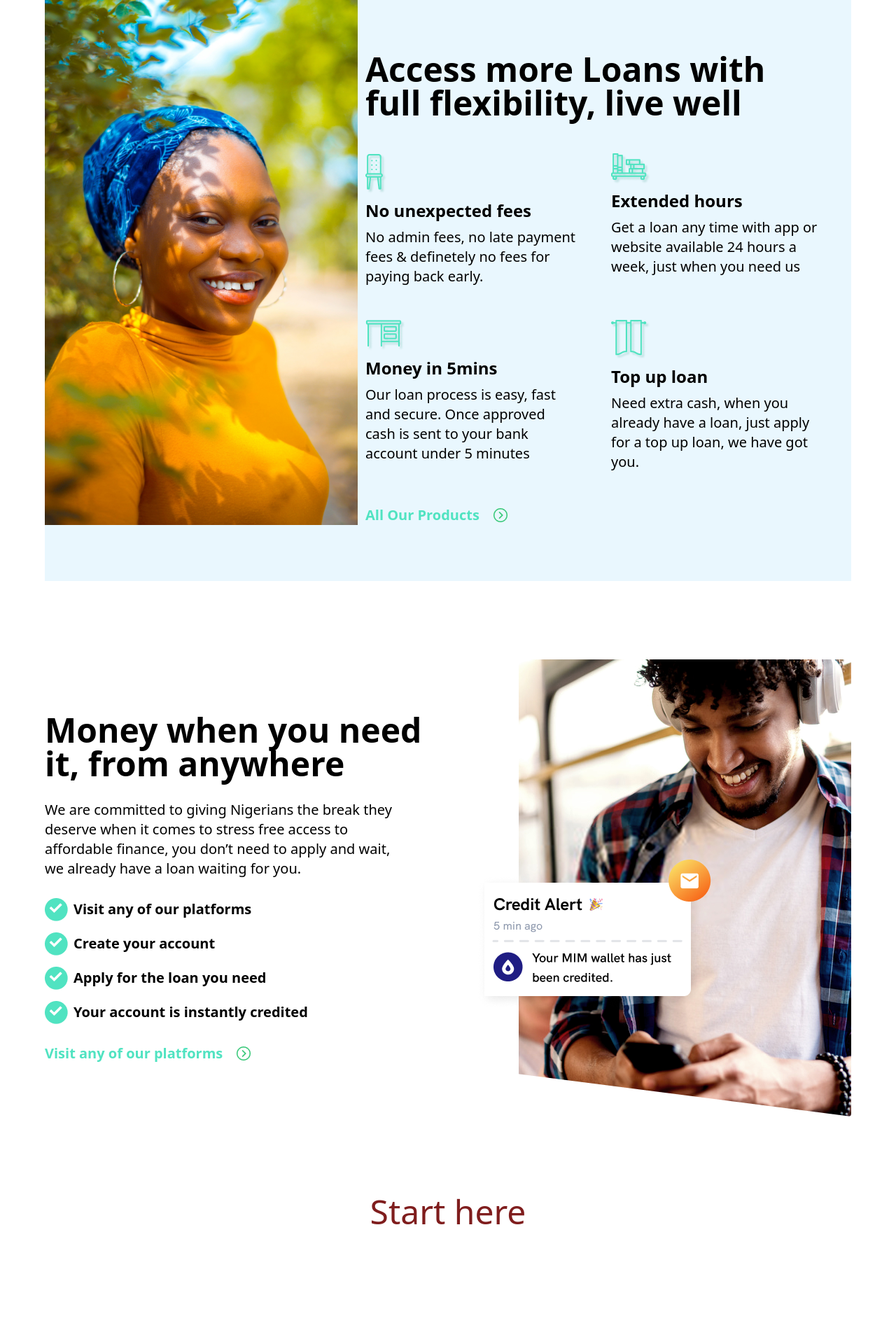
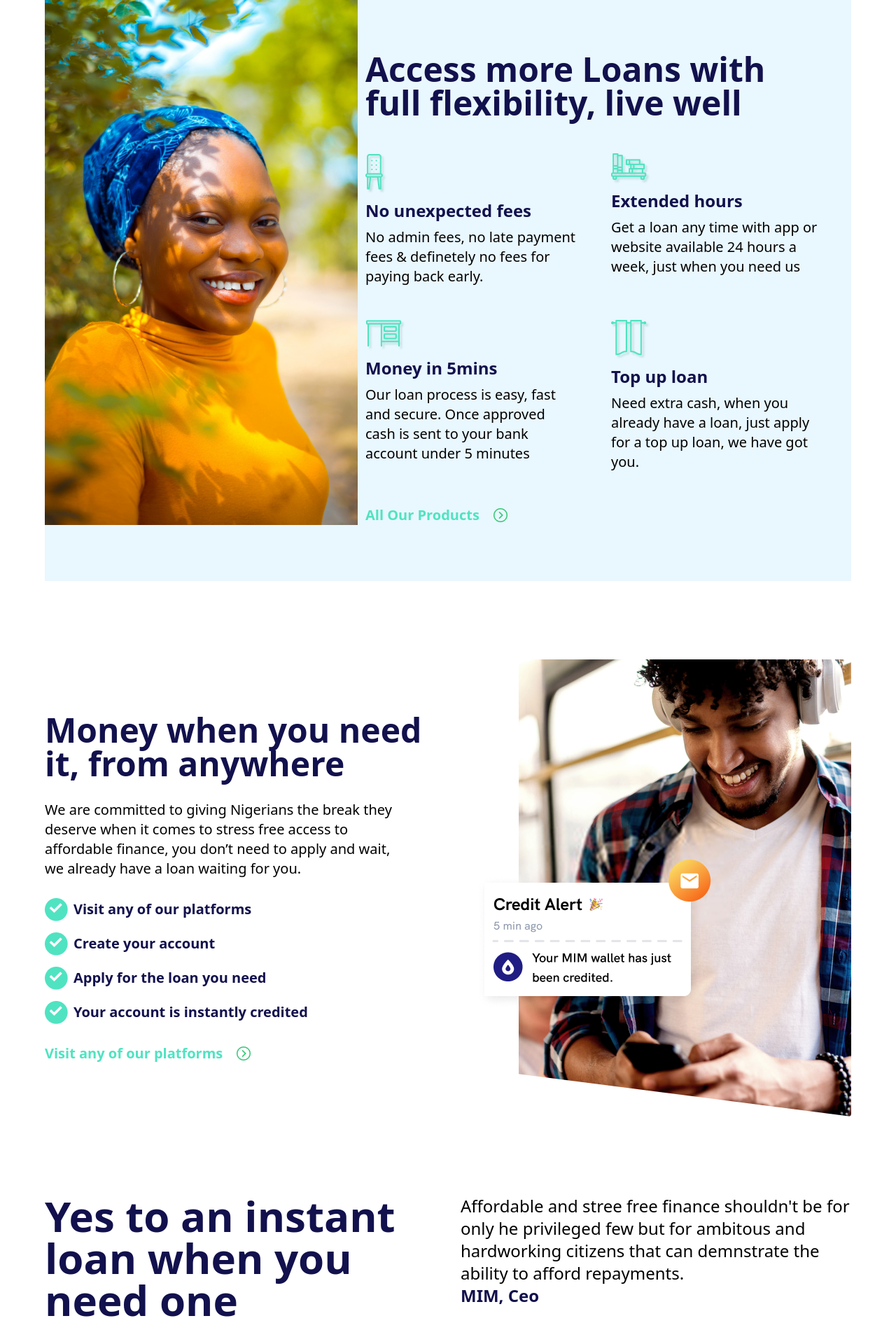
Before and after one commit to Kingsleyetukudo/money-in-minutes, a React (Create React App) app: page / in a window 1280 px wide. Shown: the part 850-2770 px from the top of the page at 70% size. Before the commit the page ends 2613 px from the top, so only its background shows below. Built offline with nearby package versions, Linux system fonts and the light colour scheme.

Commit message:
fourth hero done

```diff
--- a/src/App.js
+++ b/src/App.js
@@ -1,3 +1,5 @@
+import CeoMIM from "./components/CeoMIM";
+import FourthHero from "./components/FourthHero";
 import LandingHero from "./components/LandingHero";
 import LoanInfo from "./components/LoanInfo";
 import Navbar from "./components/Navbar";
@@ -11,6 +13,8 @@ function App() {
         <LandingHero />
         <LoanInfo />
         <ThirdHero />
+        <CeoMIM />
+        <FourthHero />
         <h1 className="text-red-900 text-center text-5xl">Start here</h1>
       </div>
     </div>
--- /dev/null
+++ b/src/components/CeoMIM.jsx
@@ -0,0 +1,21 @@
+const CeoMIM = () => {
+  return (
+    <div className="w-90 m-auto">
+      <div className="grid grid-cols-2 newSmallScreen:flex flex-col newSmallScreen:text-center gap-9">
+        <h1 className="text-6xl font-bold text-headingColor newSmallScreen:text-4xl">
+          Yes to an instant loan when you need one
+        </h1>
+        <p className="text-2xl font-normal">
+          Affordable and stree free finance shouldn't be for only he privileged
+          few but for ambitous and hardworking citizens that can demnstrate the
+          ability to afford repayments. <br />
+          <span className="text-2xl font-semibold text-headingColor">
+            MIM, Ceo
+          </span>
+        </p>
+      </div>
+    </div>
+  );
+};
+
+export default CeoMIM;
--- /dev/null
+++ b/src/components/FourthHero.jsx
@@ -0,0 +1,27 @@
+import lady from "../images/lady.png";
+import man from "../images/african-man.png";
+const FourthHero = () => {
+  return (
+    <div className="bg-headingColor md:h-400  w-100 md:relative md:mt-40">
+      <div className=" md:absolute -top-40 w-full">
+        <div className=" flex justify-between w-90 m-auto gap-5 items-center newScreen:flex-col newSmallScreen:flex-col newSmallScreen:gap-7 newSmallScreen:p-5">
+          <div>
+            <img src={lady} alt="" />
+          </div>
+          <div className="md:w-400 flex flex-col gap-3">
+            <img src={man} alt="" />
+            <p className="text-xl font-semibold text-white newSmallScreen:text-sm">
+              Having MIM has my trustworthy credit partner has enabled my
+              business grow, in a short time since I became a customer.
+            </p>
+            <p className="text-2xl font-bold text-white newSmallScreen:text-base">
+              Segun - Business Owner
+            </p>
+          </div>
+        </div>
+      </div>
+    </div>
+  );
+};
+
+export default FourthHero;
--- a/src/components/LandingHero.jsx
+++ b/src/components/LandingHero.jsx
@@ -5,7 +5,7 @@ const LandingHero = () => {
   return (
     <div className="secondNav:grid grid-cols-2 p-4">
       <div className="flex gap-7 flex-col justify-center secondNav:ml-16 navBarRes:text-center navBarRes:items-center navBarRes:p-2">
-        <h1 className="md:text-7xl font-bold navBarRes:text-4xl">
+        <h1 className="md:text-7xl font-bold navBarRes:text-4xl text-headingColor">
           Affordable and fast loans for your needs.
         </h1>
         <p className="text-xl font-normal md:w-500">
--- a/src/components/LoanInfo.jsx
+++ b/src/components/LoanInfo.jsx
@@ -10,16 +10,16 @@ const LoanInfo = () => {
       <div className=" left-0 h-600  absolute newScreen:hidden newSmallScreen:hidden">
         <img src={woman} alt="" className="h-full" />
       </div>
-      <div className="md:w-654 flex flex-col gap-12 mr-10 newSmallScreen:px-5">
-        <h2 className="text-5xl font-bold newSmallScreen:text-center">
+      <div className="md:w-654 flex flex-col gap-12 mr-10 newSmallScreen:px-5 ">
+        <h2 className="text-5xl font-bold newSmallScreen:text-center newSmallScreen:text-2xl text-headingColor">
           Access more Loans with full flexibility, live well
         </h2>
-        <div className="grid grid-cols-2 gap-12 ">
+        <div className="grid grid-cols-2 gap-12 newSmallScreen:flex flex-col">
           <div className="loan-card">
             <div>
               <img src={icon1} alt="" />
             </div>
-            <h3>No unexpected fees</h3>
+            <h3 className="text-headingColor">No unexpected fees</h3>
             <p>
               No admin fees, no late payment fees & definetely no fees for
               paying back early.
@@ -29,7 +29,7 @@ const LoanInfo = () => {
             <div>
               <img src={icon2} alt="" />
             </div>
-            <h3>Extended hours</h3>
+            <h3 className="text-headingColor">Extended hours</h3>
             <p>
               Get a loan any time with app or website available 24 hours a week,
               just when you need us
@@ -39,7 +39,7 @@ const LoanInfo = () => {
             <div>
               <img src={icon3} alt="" />
             </div>
-            <h3>Money in 5mins</h3>
+            <h3 className="text-headingColor">Money in 5mins</h3>
             <p>
               Our loan process is easy, fast and secure. Once approved cash is
               sent to your bank account under 5 minutes
@@ -49,7 +49,7 @@ const LoanInfo = () => {
             <div>
               <img src={icon4} alt="" />
             </div>
-            <h3>Top up loan</h3>
+            <h3 className="text-headingColor">Top up loan</h3>
             <p>
               Need extra cash, when you already have a loan, just apply for a
               top up loan, we have got you.
--- a/src/components/ThirdHero.jsx
+++ b/src/components/ThirdHero.jsx
@@ -5,7 +5,7 @@ const ThirdHero = () => {
   return (
     <div className="secondNav:grid grid-cols-2 w-90 m-auto navBarRes:flex flex-col-reverse gap-8">
       <div className="flex flex-col gap-7 justify-center   navBarRes:p-2">
-        <h2 className="md:text-5xl font-bold navBarRes:text-4xl navBarRes:text-center">
+        <h2 className="md:text-5xl font-bold navBarRes:text-4xl navBarRes:text-center text-headingColor">
           Money when you need it, from anywhere
         </h2>
         <p className="text-xl font-normal md:w-500 navBarRes:text-center navBarRes:w-full">
@@ -14,19 +14,19 @@ const ThirdHero = () => {
           apply and wait, we already have a loan waiting for you.
         </p>
         <ul className="flex flex-col gap-4 navBarRes:items-start navBarRes:text-left">
-          <li className="text-xl font-bold flex gap-2 items-center">
+          <li className="text-xl font-bold flex gap-2 items-center text-headingColor">
             <img src={icon1} alt="" />
             Visit any of our platforms
           </li>
-          <li className="text-xl font-bold flex gap-2 items-center">
+          <li className="text-xl font-bold flex gap-2 items-center text-headingColor">
             <img src={icon1} alt="" />
             Create your account
           </li>
-          <li className="text-xl font-bold flex gap-2 items-center">
+          <li className="text-xl font-bold flex gap-2 items-center text-headingColor">
             <img src={icon1} alt="" />
             Apply for the loan you need
           </li>
-          <li className="text-xl font-bold flex gap-2 items-center">
+          <li className="text-xl font-bold flex gap-2 items-center text-headingColor">
             <img src={icon1} alt="" />
             Your account is instantly credited
           </li>
--- a/tailwind.config.js
+++ b/tailwind.config.js
@@ -7,10 +7,12 @@ module.exports = {
         90: "90%",
         500: "500px",
         654: "654px",
+        400: "400px",
       },
 
       height: {
         600: "850px",
+        400: "432px",
       },
 
       borderWidth: {
@@ -24,6 +26,7 @@ module.exports = {
         mobileNavBg: "#b4b8e686",
         emailBoxBg: "#50E3C1",
         loanColor: "#E9F7FE",
+        headingColor: "#12114D",
       },
 
       fontFamily: {
@@ -35,6 +38,7 @@ module.exports = {
         secondNav: { min: "992px" },
         newScreen: { min: "767px", max: "1128px" },
         newSmallScreen: { max: "767px" },
+        fourthHero: { max: "1000px" },
       },
     },
   },
```
Also changed, not shown: src/images/african-man.png (added), src/images/lady.png (added).
